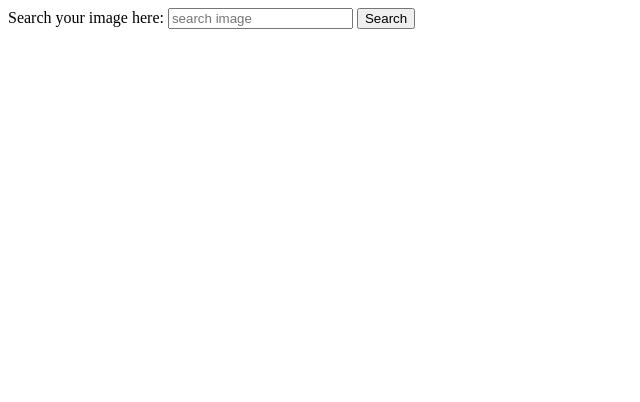
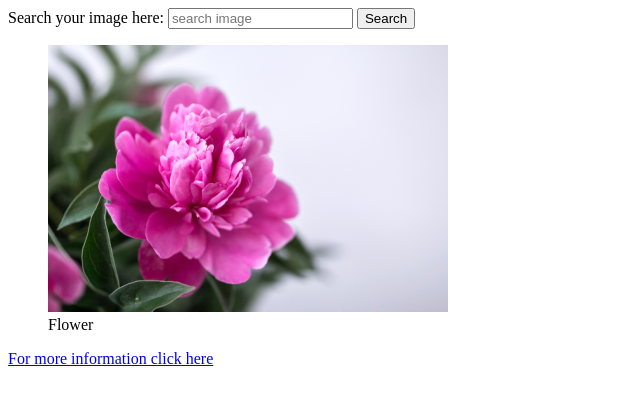
Before and after one commit to masudulalam/Practice-Tasks, a plain HTML site: page index.html in a window 1280 px wide. Shown: the whole page, without its empty margins (0-640 px from the left). Drawn offline with Linux system fonts and the light colour scheme.

Commit message:
added an image

```diff
--- a/index.html
+++ b/index.html
@@ -16,6 +16,11 @@
             </label>
             <input type="submit" value="Search">
         </form>
+        <figure>
+            <img src="image/flower.png" alt="flower image">
+            <figcaption>Flower</figcaption>
+        </figure>
+        <a href="https://www.google.com/">For more information click here</a>
     </main>
     <footer>
 
```
Also changed, not shown: image/flower.png (added), 2 other files.
